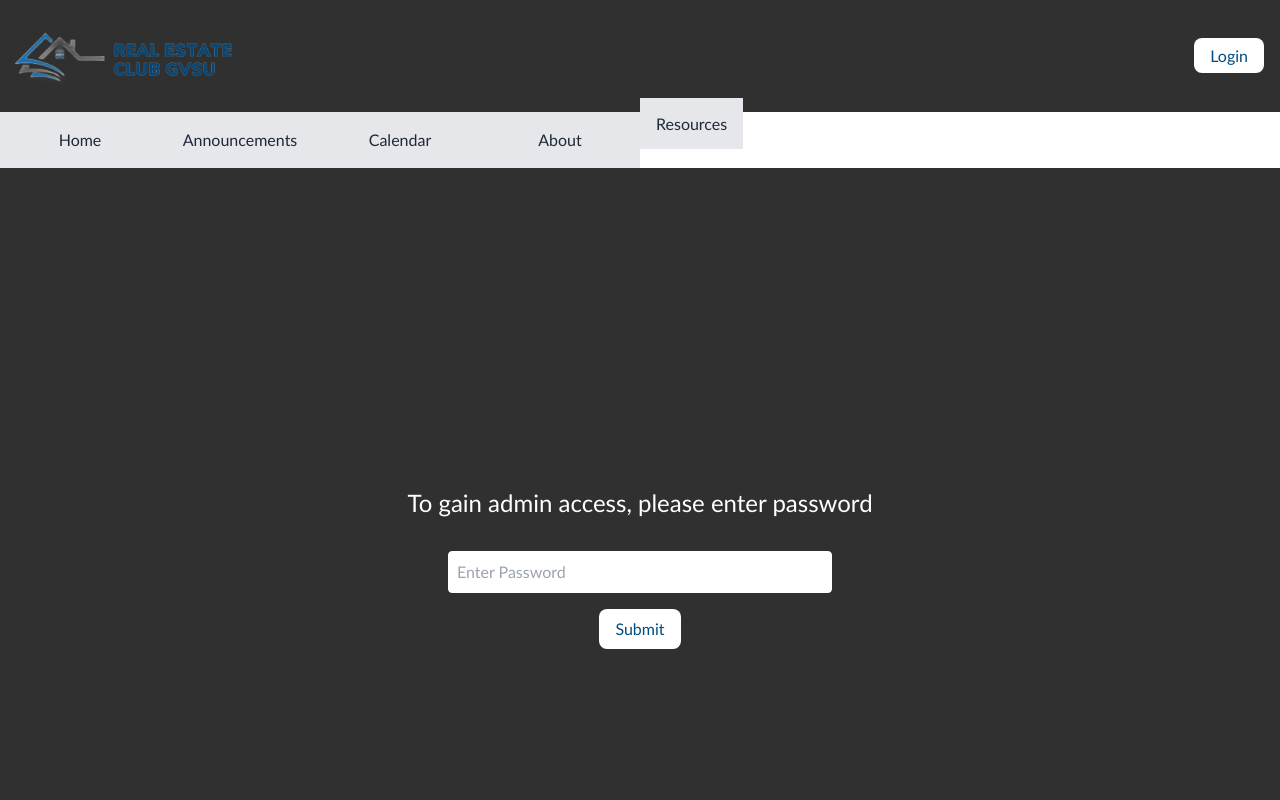
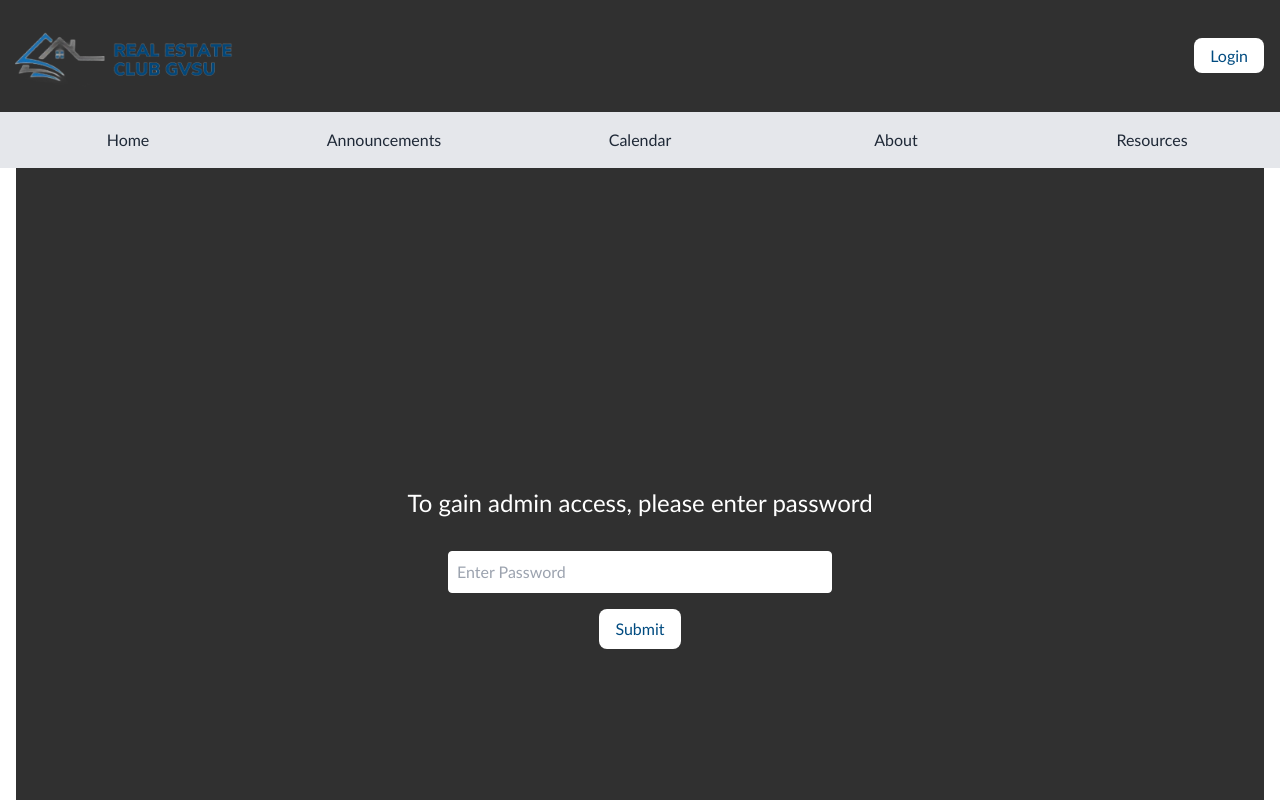
Before and after one commit to Emiller3425/realEstateClub, a React (Create React App) app in the folder web/: page /login in a window 1280 px wide. Shown: the top 800 px of the page. Built offline with nearby package versions, Linux system fonts and the light colour scheme.

Commit message:
hopefully refresh is fixed

```diff
--- a/web/src/App.js
+++ b/web/src/App.js
@@ -43,7 +43,7 @@ function App() {
         <Tabs />
 
         {/* Main content */}
-        <div className="flex-grow flex justify-center w-full">
+        <div className="flex-grow flex justify-center w-full px-4">
           <Routes>
             <Route path="/" element={<Home adminAccess={adminAccess} />} />
             <Route path="/announcements" element={<Announcements adminAccess={adminAccess} />} />
@@ -82,16 +82,12 @@ function Tabs() {
   };
 
   return (
-    <div className="flex flex-col md:flex-row w-full">
-      <div className="flex w-full overflow-x-auto">
-        <Link to="/" className={`w-full px-4 py-2 md:py-4 text-center ${getTabClass('/')}`}>Home</Link>
-        <Link to="/announcements" className={`w-full px-4 py-2 md:py-4 text-center ${getTabClass('/announcements')}`}>Announcements</Link>
-        <Link to="/calendar" className={`w-full px-4 py-2 md:py-4 text-center ${getTabClass('/calendar')}`}>Calendar</Link>
-        <Link to="/about" className={`w-full px-4 py-2 md:py-4 text-center ${getTabClass('/about')}`}>About</Link>
-      </div>
-      <div className="w-full">
-        <Link to="/resources" className={`w-full px-4 py-2 md:py-4 text-center ${getTabClass('/resources')}`}>Resources</Link>
-      </div>
+    <div className="flex flex-wrap md:flex-nowrap w-full overflow-x-auto no-scrollbar">
+      <Link to="/" className={`flex-1 px-4 py-2 md:py-4 text-center ${getTabClass('/')}`}>Home</Link>
+      <Link to="/announcements" className={`flex-1 px-4 py-2 md:py-4 text-center ${getTabClass('/announcements')}`}>Announcements</Link>
+      <Link to="/calendar" className={`flex-1 px-4 py-2 md:py-4 text-center ${getTabClass('/calendar')}`}>Calendar</Link>
+      <Link to="/about" className={`flex-1 px-4 py-2 md:py-4 text-center ${getTabClass('/about')}`}>About</Link>
+      <Link to="/resources" className={`flex-1 px-4 py-2 md:py-4 text-center ${getTabClass('/resources')}`}>Resources</Link>
     </div>
   );
 }
--- a/web/src/components/Home.js
+++ b/web/src/components/Home.js
@@ -117,13 +117,14 @@ const Home = ({ adminAccess }) => {
     <div style={{
       fontFamily: 'Gill Sans, sans-serif',
       textAlign: 'center',
-      margin: '0 auto'
+      margin: '0 auto',
+      width: '100%',
     }}>
       <div
         style={{
           position: 'relative',
-          width: '100vw',
-          height: '100vh',
+          width: '100%',
+          height: '50vh',
           overflow: 'hidden',
           display: 'flex',
           alignItems: 'center',
@@ -178,7 +179,7 @@ const Home = ({ adminAccess }) => {
         )}
       </div>
 
-      <div className="bg-dark-gray text-white py-20">
+      <div className="bg-dark-gray text-white py-20 w-full px-4">
         {/* Next Meeting section */}
         {editMode ? (
           <input
@@ -199,14 +200,14 @@ const Home = ({ adminAccess }) => {
             onChange={handleChange}
             className="w-full p-2 text-black text-2xl"
             rows="4"
-            style={{ border: '1px solid #ccc', borderRadius: '4px', width: '60%', margin: '0 auto', textAlign: 'left'}}
+            style={{ border: '1px solid #ccc', borderRadius: '4px', width: '100%', textAlign: 'left'}}
           />
         ) : (
-          <p className="text-2xl" style={{ width: '60%', margin: '0 auto', textAlign: 'left' }}>{content.nextMeeting}</p>
+          <p className="text-2xl" style={{ width: '100%', textAlign: 'left' }}>{content.nextMeeting}</p>
         )}
       </div>
 
-      <section style={{ margin: '40px 0', padding: '20px' }}>
+      <section style={{ margin: '40px 0', padding: '20px' }} className="w-full px-4">
         {/* Mission section */}
         {editMode ? (
           <input
@@ -227,10 +228,10 @@ const Home = ({ adminAccess }) => {
             onChange={handleChange}
             className="w-full p-2"
             rows="4"
-            style={{ border: '1px solid #ccc', borderRadius: '4px', width: '60%', margin: '0 auto', textAlign: 'left'}}
+            style={{ border: '1px solid #ccc', borderRadius: '4px', width: '100%', textAlign: 'left'}}
           />
         ) : (
-          <p className="text-2xl" style={{ width: '60%', margin: '0 auto', textAlign: 'left' }}>{content.mission}</p>
+          <p className="text-2xl" style={{ width: '100%', textAlign: 'left' }}>{content.mission}</p>
         )}
       </section>
 
```
Also changed, not shown: 11 other files (tests, documents, lock files or other folders).
